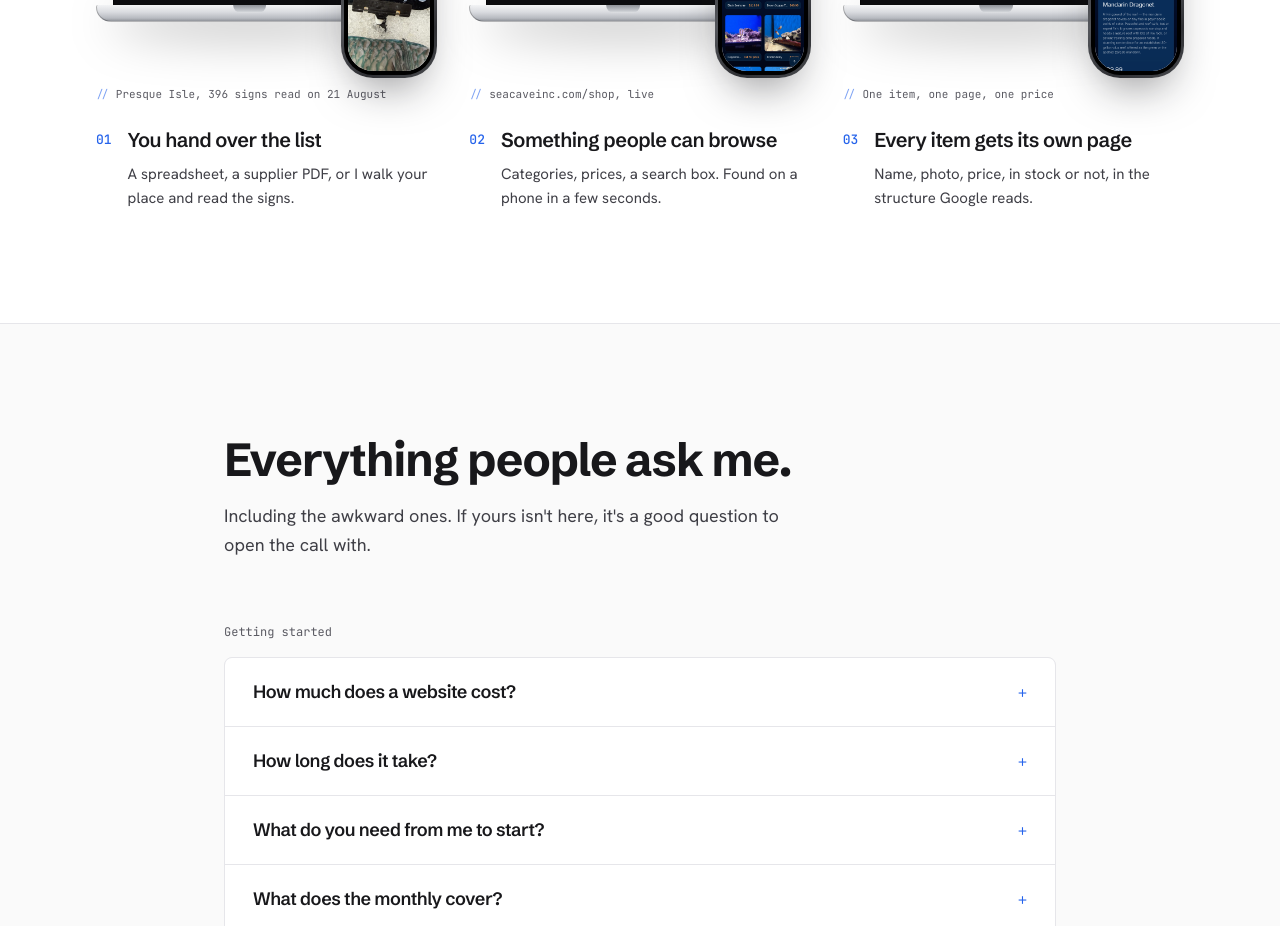
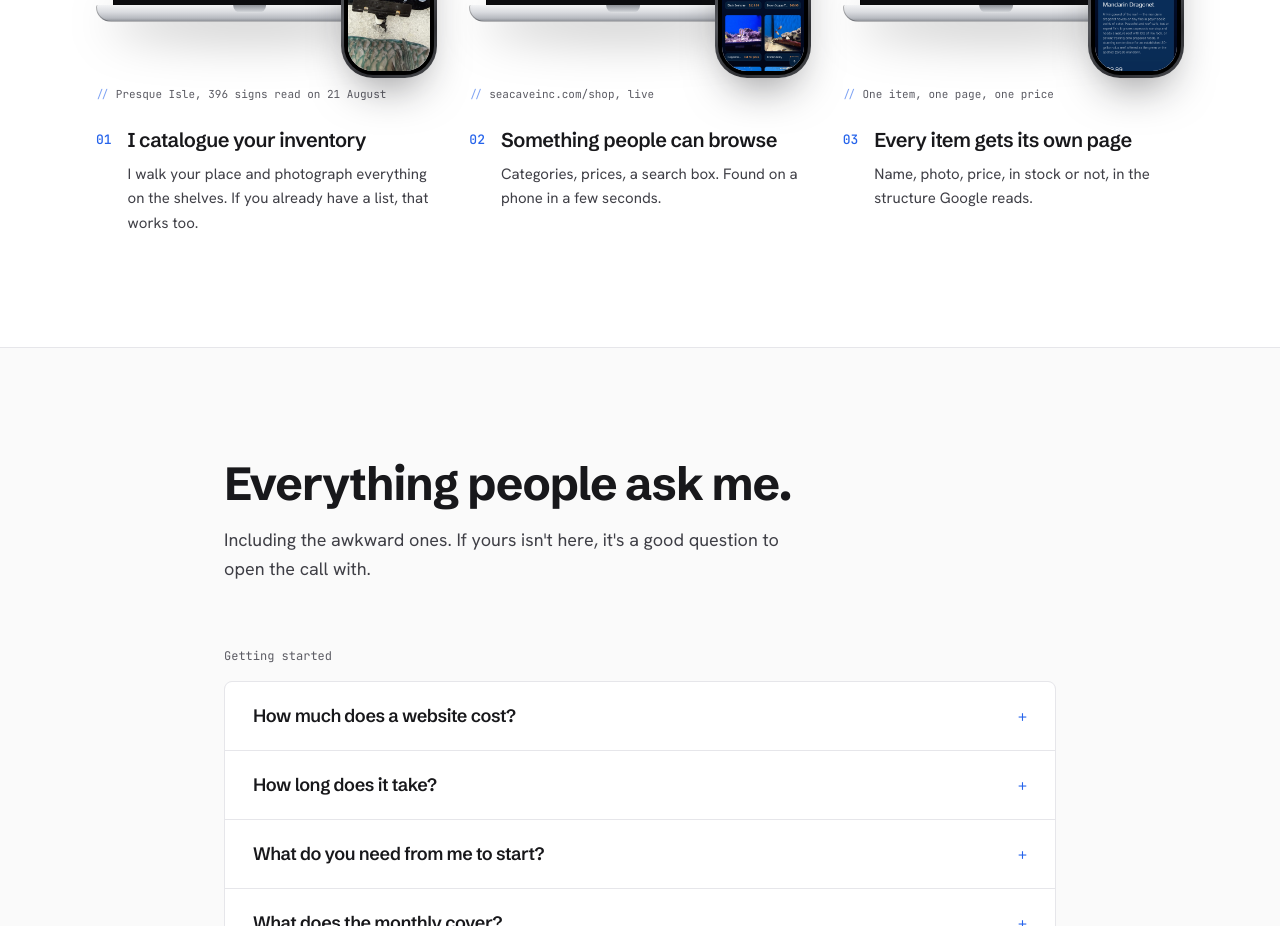
Before and after one commit to straydesign/straywebdesign, a Next.js app: page / in a window 1280 px wide. Shown: the part 2360-3286 px from the top of the page. Built offline with nearby package versions, Linux system fonts and the light colour scheme; no server answers.

Commit message:
fix: step one is me cataloguing the inventory, a handed-over list as the alternative
Co-Authored-By: Claude Fable 5.1 <noreply@anthropic.com>
Claude-Session: https://claude.ai/code/session_01TMC5GouXjx8urm6DxaJdZD

```diff
--- a/src/components/sections/HowItWorks.tsx
+++ b/src/components/sections/HowItWorks.tsx
@@ -19,8 +19,8 @@ import DeviceDuo from '@/components/ui/DeviceDuo';
 const STEPS = [
   {
     n: '01',
-    title: 'You hand over the list',
-    body: 'A spreadsheet, a supplier PDF, or I walk your place and read the signs.',
+    title: 'I catalogue your inventory',
+    body: 'I walk your place and photograph everything on the shelves. If you already have a list, that works too.',
     device: {
       shot: '/images/how/item-list.png',
       phoneShot: '/images/how/item-list-phone.jpg',
```
